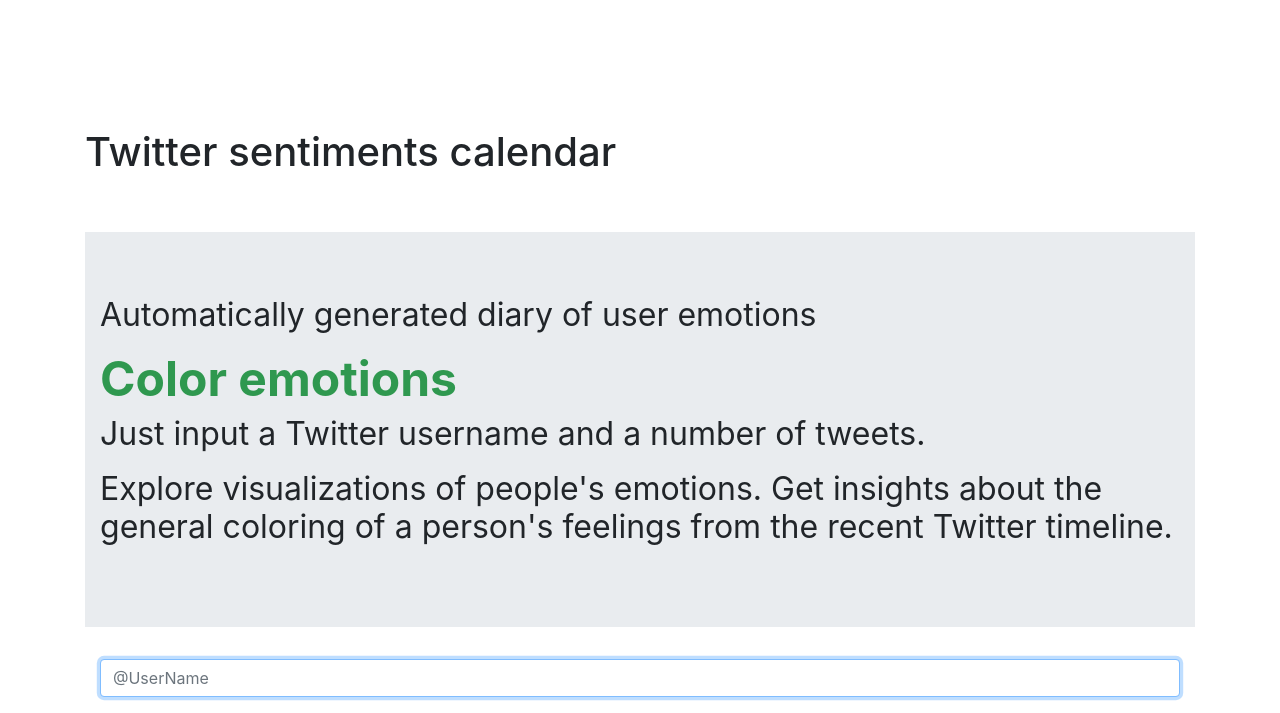
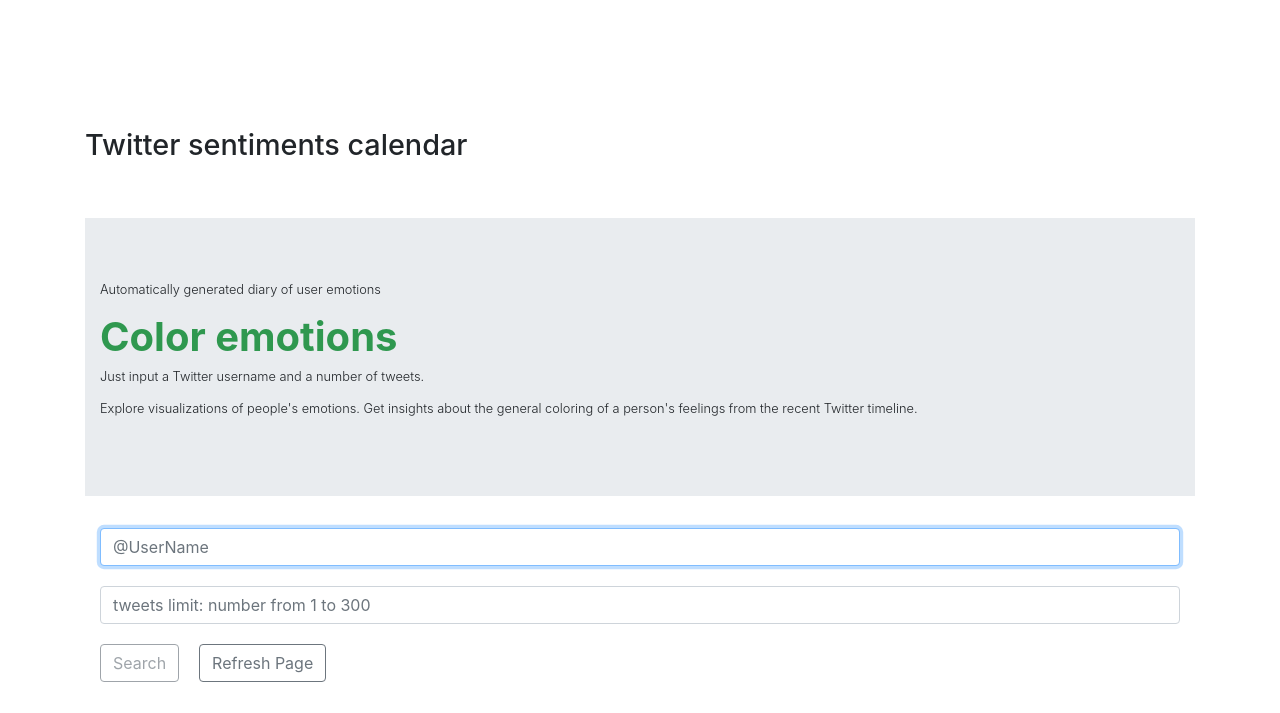
Before and after one commit to rock-chock/color_emotions, a Flask app: page / in a window 1280 px wide. Shown: the top 713 px of the page. Run offline with Flask 2, Linux system fonts and the light colour scheme; some libraries are stand-ins or nearby versions.

Commit message:
changed css

```diff
--- a/static/css.css
+++ b/static/css.css
@@ -8,15 +8,22 @@
 #6b6b6b;                 dark grey for font
 #777;                    dark grey for strokes and lines of barchart
 #eaeaea;                 light grey fill
-
+#aaa                     light grey for font (footer)
 */
 
-
+h1 {
+    font-size: 1.8rem;
+}
 #jumb-title {
     font-weight: bold;
-    font-size: 3rem;
+    font-size: 2.5rem;
     color: rgb(47, 152, 79);
 }
+.lead {
+  font-size: 0.8rem;
+  font-weight: 300;
+}
+
 
 input {
     float:left;
--- a/templates/index.html
+++ b/templates/index.html
@@ -4,10 +4,10 @@
 {% block subtext %}
 <div class="jumbotron jumbotron-fluid" id="intro" style="margin-top: 5%">
     <div class="container">
-        <p> Automatically generated diary of user emotions </p>
+        <p class="lead"> Automatically generated diary of user emotions </p>
         <h1 class="display-4" id="jumb-title"> Color emotions </h1>
-        <p> Just input a Twitter username and a number of tweets. </p>
-        <p> Explore visualizations of people's emotions. Get insights about the general coloring of a person's feelings from the recent Twitter timeline. </p>
+        <p class="lead"> Just input a Twitter username and a number of tweets. </p>
+        <p class="lead"> Explore visualizations of people's emotions. Get insights about the general coloring of a person's feelings from the recent Twitter timeline. </p>
     </div>
 </div>
 
```
